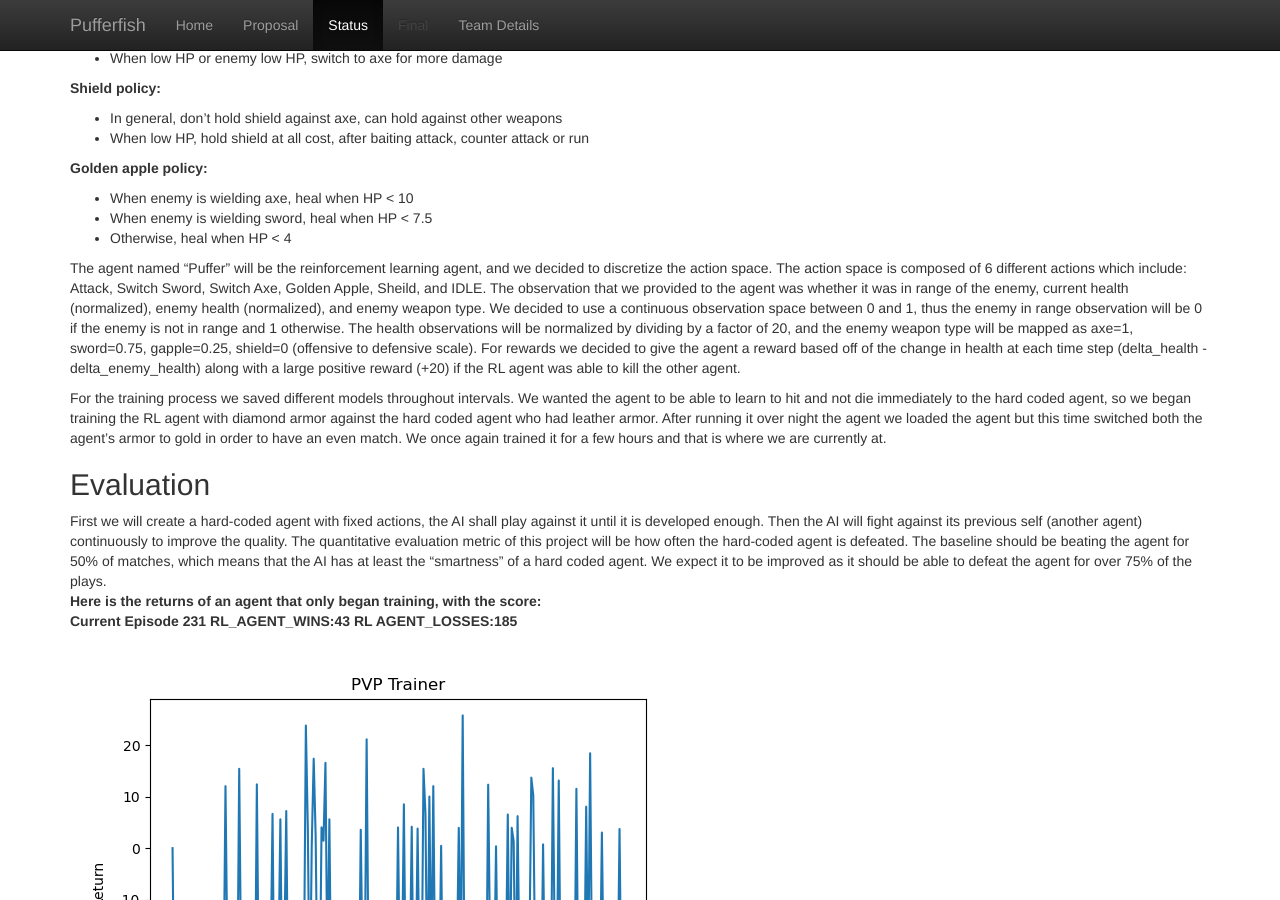
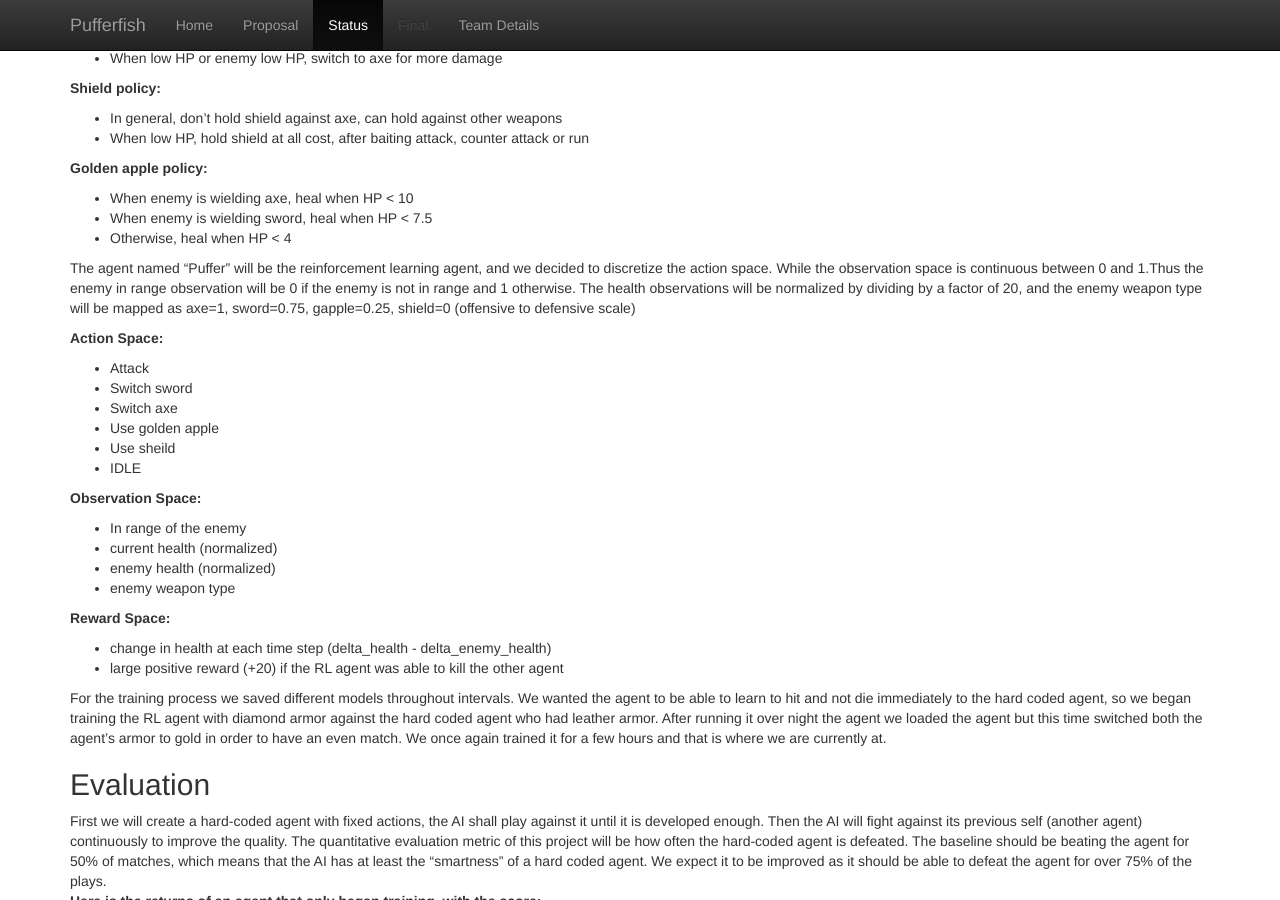
Before and after one commit to OneMelon8/Pufferfish, a Jekyll site: the page built from docs/status.md, in a window 1280 px wide and 900 px high, scrolled down 1375 px. Built offline with Jekyll 4.4.1, drawn with Linux system fonts in a browser that asks for light colours; formulas are drawn with MathJax 3.

Commit message:
Add files via upload

```diff
--- a/docs/status.md
+++ b/docs/status.md
@@ -39,8 +39,25 @@ The agent named "Fish" is a policy-based agent using many policies derived from
 - When enemy is wielding sword, heal when HP < 7.5
 - Otherwise, heal when HP < 4
 
-The agent named "Puffer" will be the reinforcement learning agent, and we decided to discretize the action space. The action space is composed of 6 different actions which include: Attack, Switch Sword, Switch Axe, Golden Apple, Sheild, and IDLE. The observation that we provided to the agent was whether it was in range of the enemy, current health (normalized), enemy health (normalized), and enemy weapon type. We decided to use a continuous observation space between 0 and 1, thus the enemy in range observation will be 0 if the enemy is not in range and 1 otherwise. The health observations will be normalized by dividing by a factor of 20, and the enemy weapon type will be mapped as axe=1, sword=0.75, gapple=0.25, shield=0 (offensive to defensive scale). For rewards we decided to give the agent a reward based off of the change in health at each time step (delta_health - delta_enemy_health) along with a large positive reward (+20) if the RL agent was able to kill the other agent.
+The agent named "Puffer" will be the reinforcement learning agent, and we decided to discretize the action space. While the observation space is continuous between 0 and 1.Thus the enemy in range observation will be 0 if the enemy is not in range and 1 otherwise. The health observations will be normalized by dividing by a factor of 20, and the enemy weapon type will be mapped as axe=1, sword=0.75, gapple=0.25, shield=0 (offensive to defensive scale)
 
+**Action Space:**
+- Attack
+- Switch sword
+- Switch axe
+- Use golden apple
+- Use sheild
+- IDLE
+
+**Observation Space:**
+- In range of the enemy
+- current health (normalized)
+- enemy health (normalized)
+- enemy weapon type
+
+**Reward Space:**
+- change in health at each time step (delta_health - delta_enemy_health)
+- large positive reward (+20) if the RL agent was able to kill the other agent
 
 For the training process we saved different models throughout intervals. We wanted the agent to be able to learn to hit and not die immediately to the hard coded agent, so we began training the RL agent with diamond armor against the hard coded agent who had leather armor. After running it over night the agent we loaded the agent but this time switched both the agent's armor to gold in order to have an even match. We once again trained it for a few hours and that is where we are currently at.
 
```
Also changed, not shown: docs/index.md (+2 -2 lines).
